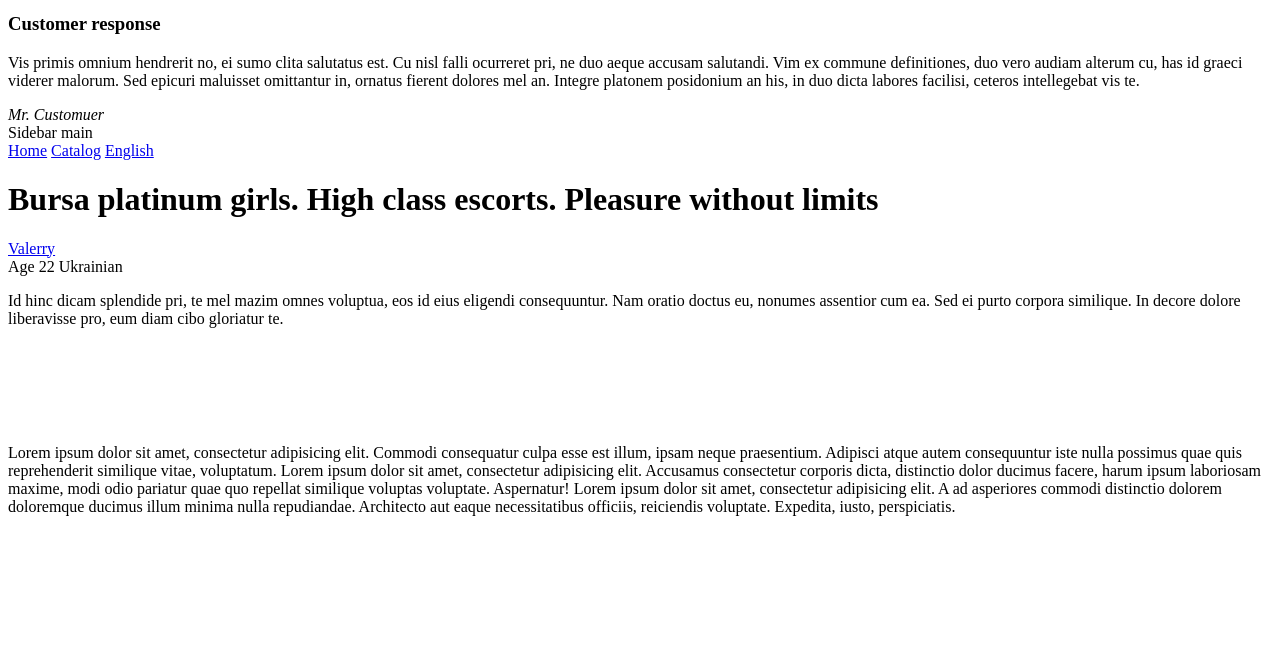
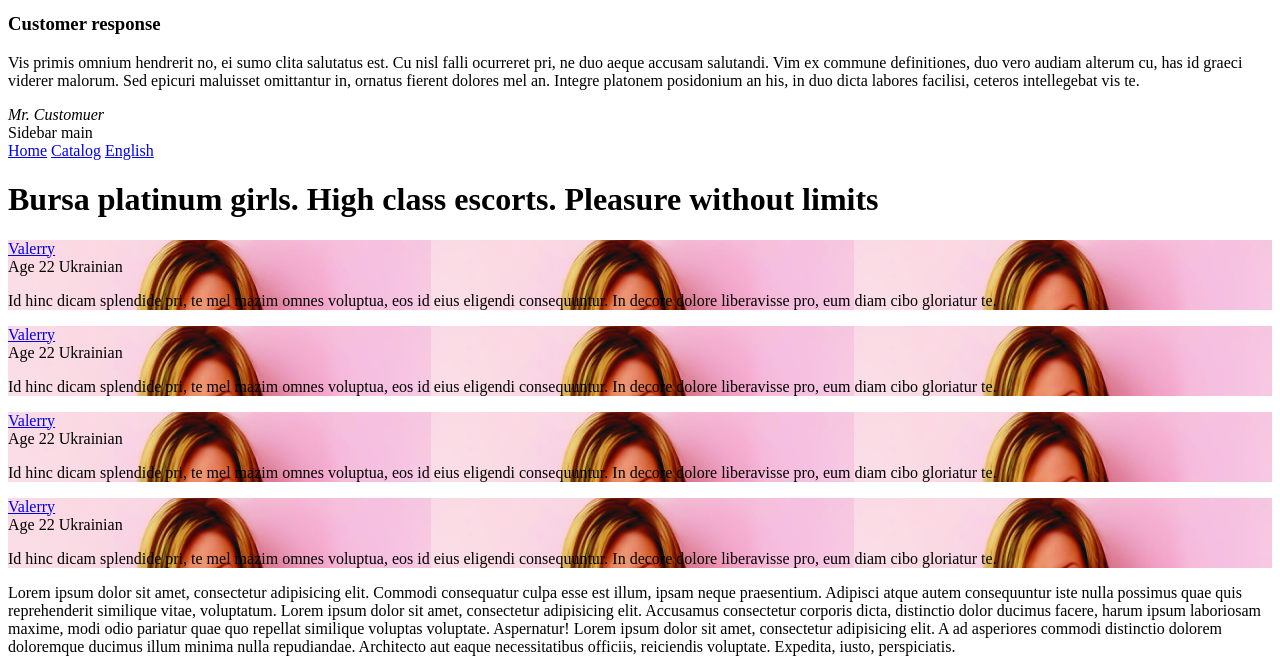
Before and after one commit to uniqst/magaz, a Yii app: template frontend/views/site/index.php in a window 1280 px wide. Shown: the part 537-1209 px from the top of the page. Before the commit the page ends 1053 px from the top, so only its background shows below. Run offline with PHP 8.4 and a stand-in for Yii, Linux system fonts and the light colour scheme; the template is opened without the code that fills it, so the values that code supplies are empty; some libraries are stand-ins or nearby versions.

Commit message:
just save it on this stage, need more work

```diff
--- a/frontend/src/scss/utilities/_mixins.scss
+++ b/frontend/src/scss/utilities/_mixins.scss
@@ -1,4 +1,9 @@
 $browser-context: 20px; // Default
+
+.nopadding {
+  padding: 0 !important;
+  margin: 0 !important;
+}
 
 @function em($pixels, $context: $browser-context) {
   @return #{$pixels/$context}em;
--- a/frontend/views/site/index.php
+++ b/frontend/views/site/index.php
@@ -68,8 +68,8 @@ $this->title = 'My Yii Application';
             </blockquote>
         </div>
     </div>
-    <div class="row">
-        <div class="col-2 sidebar-main">
+    <div class="row no-gutters">
+        <div class="col-2 sidebar-main d-none d-lg-block">
             Sidebar main
         </div>
         <div class="col home-main-section">
@@ -78,22 +78,85 @@ $this->title = 'My Yii Application';
                 <a href="#">Catalog</a>
                 <a href="#">English</a>
             </div>
+
             <h1 class="heading-main">
                 Bursa platinum girls. High class escorts. Pleasure without limits
             </h1>
             <div class="items-block">
                 <div class="container">
-                    <div class="row">
+                    <div class="row no-padding">
 
                         <div class="col">
-                            <div class="items-block__item" >
+                            <div class="items-block__item" style="background-image: url(/img/girl-cards/girl-card-2.jpg)">
                                 <div class="info-card">
-                                    <a href="#" class="info-card__name">Valerry</a>
-                                    <div class>
-                                        <span class="info-card__age">Age 22</span>
-                                        <span class="info-card__nationality">Ukrainian</span>
+                                    <div class="wrapper">
+                                        <div class="info-card__name">
+                                            <a href="#">Valerry</a>
+                                        </div>
+                                        <div class="info-card__about">
+                                            <span class="age">Age 22</span>
+                                            <span class="nationality">Ukrainian</span>
+                                        </div>
+                                        <p class="info-card__more-info">
+                                            Id hinc dicam splendide pri, te mel mazim omnes voluptua, eos id eius eligendi consequuntur.  In decore dolore liberavisse pro, eum diam cibo gloriatur te.
+                                        </p>
                                     </div>
-                                    <p class="info-card__more-info">Id hinc dicam splendide pri, te mel mazim omnes voluptua, eos id eius eligendi consequuntur. Nam oratio doctus eu, nonumes assentior cum ea. Sed ei purto corpora similique. In decore dolore liberavisse pro, eum diam cibo gloriatur te.</p>
+                                </div>
+                            </div>
+                        </div>
+                        <div class="col">
+                            <div class="items-block__item" style="background-image: url(/img/girl-cards/girl-card-2.jpg)">
+                                <div class="info-card">
+                                    <div class="wrapper">
+                                        <div class="info-card__name">
+                                            <a href="#">Valerry</a>
+                                        </div>
+                                        <div class="info-card__about">
+                                            <span class="age">Age 22</span>
+                                            <span class="nationality">Ukrainian</span>
+                                        </div>
+                                        <p class="info-card__more-info">
+                                            Id hinc dicam splendide pri, te mel mazim omnes voluptua, eos id eius eligendi consequuntur.  In decore dolore liberavisse pro, eum diam cibo gloriatur te.
+                                        </p>
+                                    </div>
+                                </div>
+                            </div>
+                        </div>
+
+                        <div class="col d-none d-lg-block">
+                            <div class="items-block__item" style="background-image: url(/img/girl-cards/girl-card-2.jpg)">
+                                <div class="info-card">
+                                    <div class="wrapper">
+                                        <div class="info-card__name">
+                                            <a href="#">Valerry</a>
+                                        </div>
+                                        <div class="info-card__about">
+                                            <span class="age">Age 22</span>
+                                            <span class="nationality">Ukrainian</span>
+                                        </div>
+                                        <p class="info-card__more-info">
+                                            Id hinc dicam splendide pri, te mel mazim omnes voluptua, eos id eius eligendi consequuntur.  In decore dolore liberavisse pro, eum diam cibo gloriatur te.
+                                        </p>
+                                    </div>
+                                </div>
+                            </div>
+                        </div>
+
+                        <div class="col d-none d-xl-block">
+                            <div class="items-block__item" style="background-image: url(/img/girl-cards/girl-card-2.jpg)">
+                                <div class="info-card">
+                                    <div class="wrapper">
+                                        <div class="info-card__name">
+                                            <a href="#">Valerry</a>
+                                        </div>
+                                        <div class="info-card__about">
+                                            <span class="age">Age 22</span>
+                                            <span class="nationality">Ukrainian</span>
+                                        </div>
+                                        <p class="info-card__more-info">
+                                            Id hinc dicam splendide pri, te mel mazim omnes voluptua, eos id eius eligendi consequuntur.  In decore dolore liberavisse pro, eum diam cibo gloriatur te.
+                                        </p>
+                                    </div>
                                 </div>
                             </div>
                         </div>
```
Also changed, not shown: frontend/src/scss/modules/home-page/_main-section.scss (+64 -1 lines), frontend/src/scss/modules/home-page/_slider.scss (+11 -2 lines), frontend/web/css/styles.css (+69 -3 lines).
